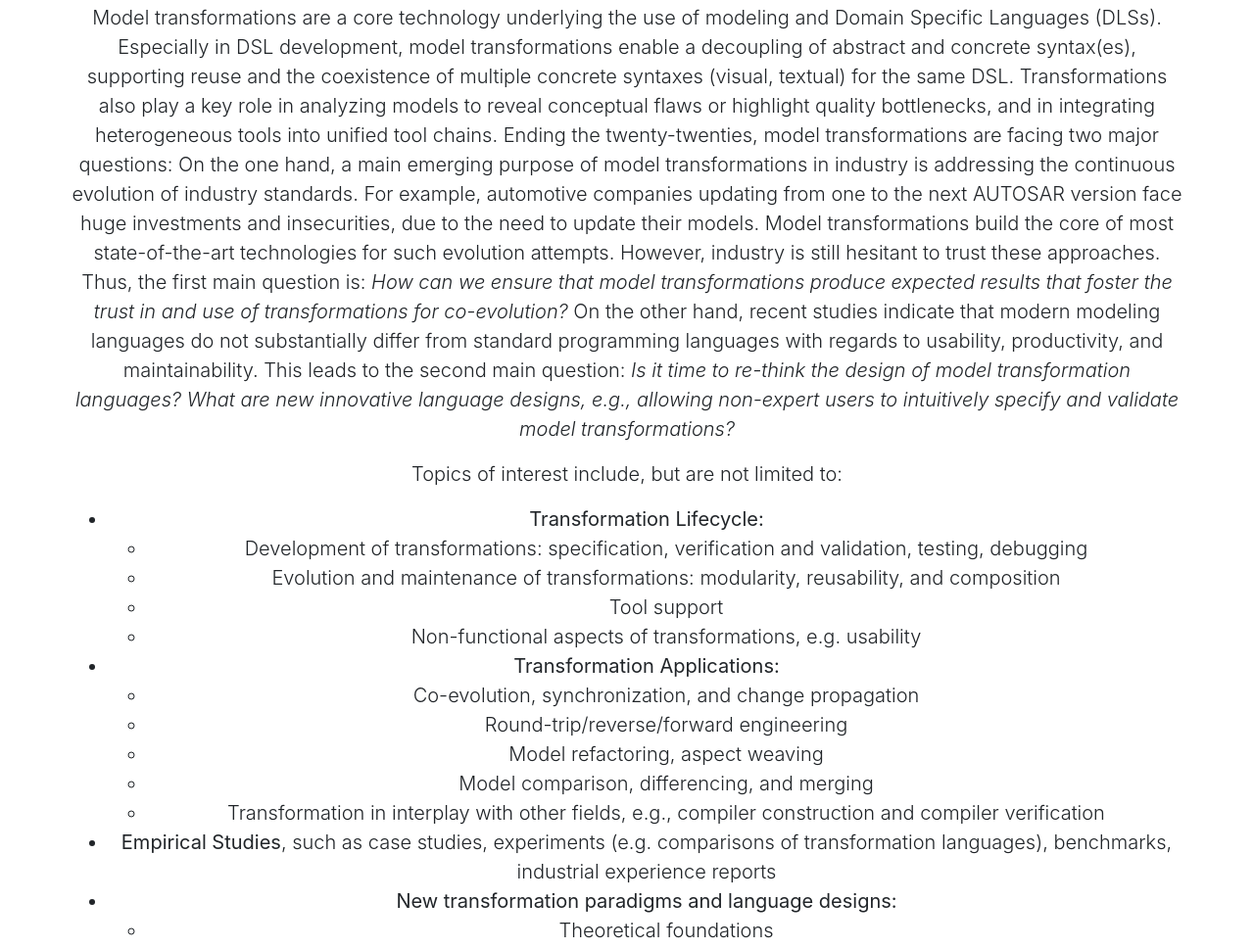
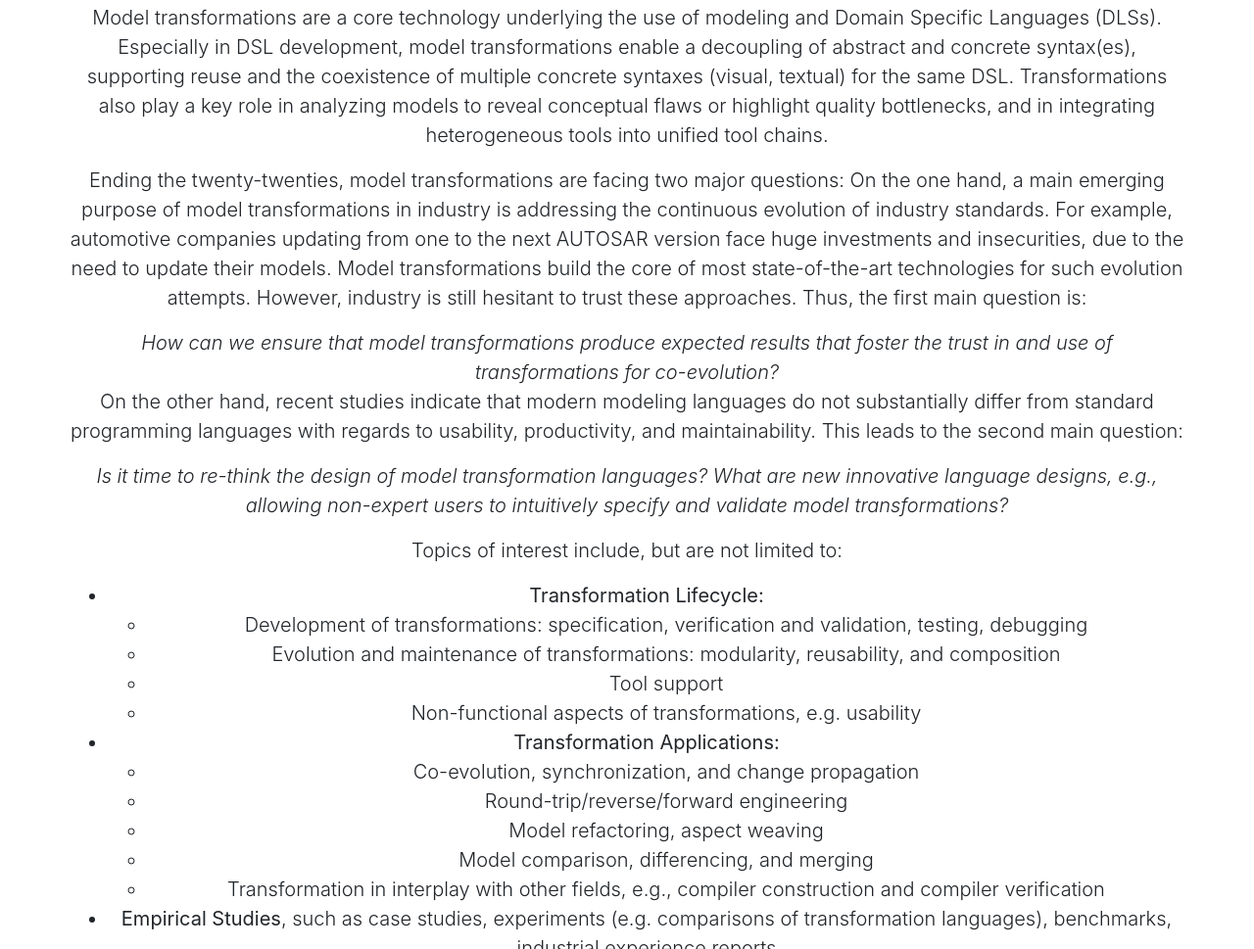
Before and after one commit to icmt-conference/icmt2019, a website with bundled scripts: page index.html in a window 1280 px wide. Shown: the part 1184-2153 px from the top of the page at 98% size. Built offline with nearby package versions, Linux system fonts and the light colour scheme.

Commit message:
formatting

```diff
--- a/index.html
+++ b/index.html
@@ -82,9 +82,9 @@
           <div class="lead text-center">
 	    <p>
 	      Model transformations are a core technology underlying the use of modeling and Domain Specific Languages (DLSs). Especially in DSL development, model transformations enable a decoupling of abstract and concrete syntax(es), supporting reuse and the coexistence of multiple concrete syntaxes (visual, textual) for the same DSL.  Transformations also play a key role in analyzing models to reveal conceptual flaws or highlight quality bottlenecks, and in integrating heterogeneous tools into unified tool chains.
-Ending the twenty-twenties, model transformations are facing two major questions: On the one hand, a main emerging purpose of model transformations in industry is addressing the continuous evolution of industry standards. For example, automotive companies updating from one to the next AUTOSAR version face huge investments and insecurities, due to the need to update their models. Model transformations build the core of most state-of-the-art technologies for such evolution attempts. However, industry is still hesitant to trust these approaches. Thus, the first main question is:
+	    <p>Ending the twenty-twenties, model transformations are facing two major questions: On the one hand, a main emerging purpose of model transformations in industry is addressing the continuous evolution of industry standards. For example, automotive companies updating from one to the next AUTOSAR version face huge investments and insecurities, due to the need to update their models. Model transformations build the core of most state-of-the-art technologies for such evolution attempts. However, industry is still hesitant to trust these approaches. Thus, the first main question is: </p>
 <i>How can we ensure that model transformations produce expected results that foster the trust in and use of transformations for co-evolution?  </i>
-On the other hand, recent studies indicate that modern modeling languages do not substantially differ from standard programming languages with regards to usability, productivity, and maintainability. This leads to the second main question:
+<p>On the other hand, recent studies indicate that modern modeling languages do not substantially differ from standard programming languages with regards to usability, productivity, and maintainability. This leads to the second main question: </p>
 <i>Is it time to re-think the design of model transformation languages? What are new innovative language designs, e.g., allowing non-expert users to intuitively specify and validate model transformations?</i>
 </p>
 <p>
```
